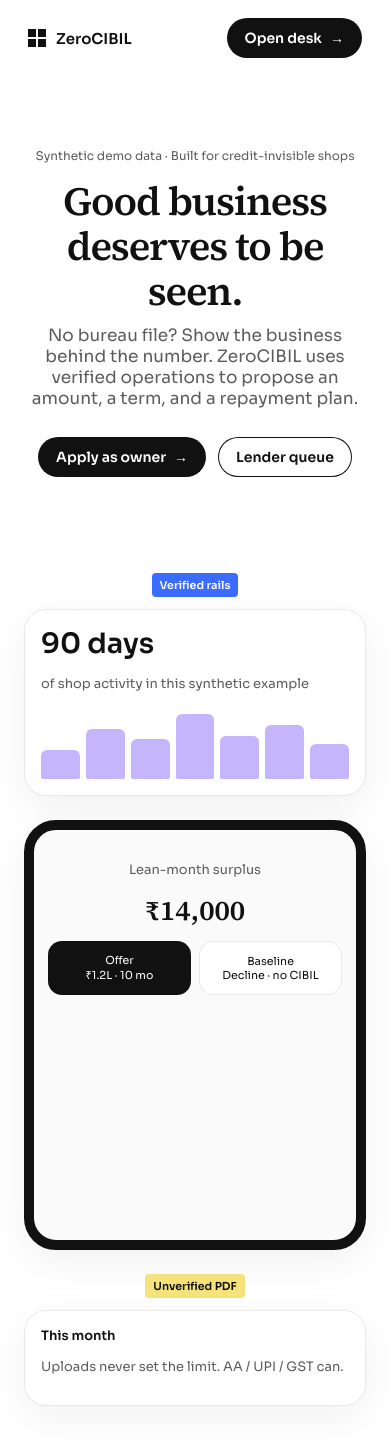
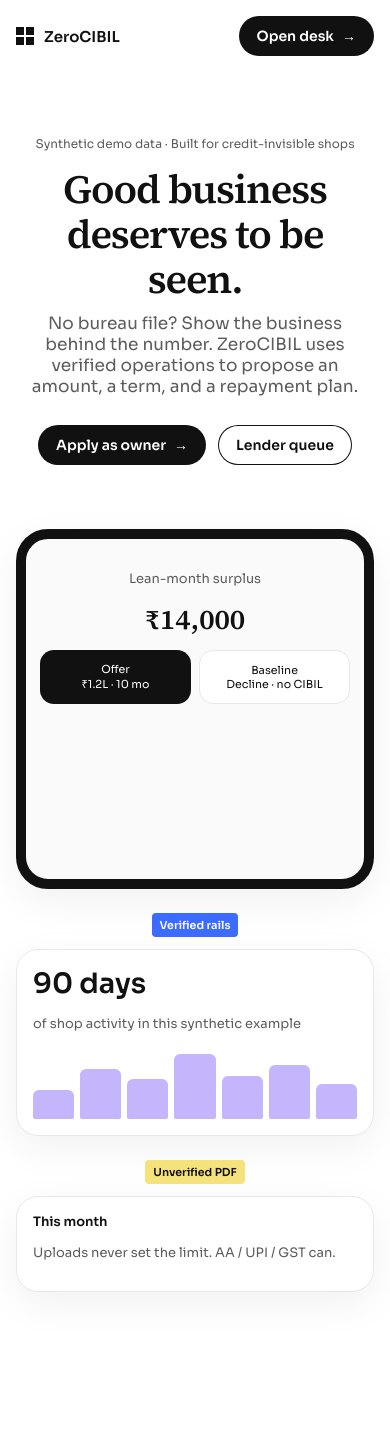
Before and after one commit to Ansukr07/ModiFY_tech_habba, a React (Vite) app in the folder apps/web/: page / in a window 390 px wide. Shown: the top 1444 px of the page. After the commit the page ends 1372 px from the top, so only its background shows below. Built offline with nearby package versions, Linux system fonts and the light colour scheme.

Commit message:
style: show device first on narrow screens

```diff
--- a/apps/web/src/app.css
+++ b/apps/web/src/app.css
@@ -425,4 +425,36 @@
   .nav-mid {
     display: none;
   }
+
+  .float-row {
+    max-width: 540px;
+    margin: 64px auto 0;
+  }
+
+  .phone {
+    order: -1;
+  }
 }
+
+@media (max-width: 600px) {
+  .topnav {
+    padding: 16px;
+  }
+
+  .gate {
+    margin-top: 64px;
+    padding: 0 16px;
+  }
+
+  .page {
+    padding: 8px 16px 64px;
+  }
+
+  .role-chip {
+    display: none;
+  }
+
+  .phone {
+    min-height: 360px;
+  }
+}
```
